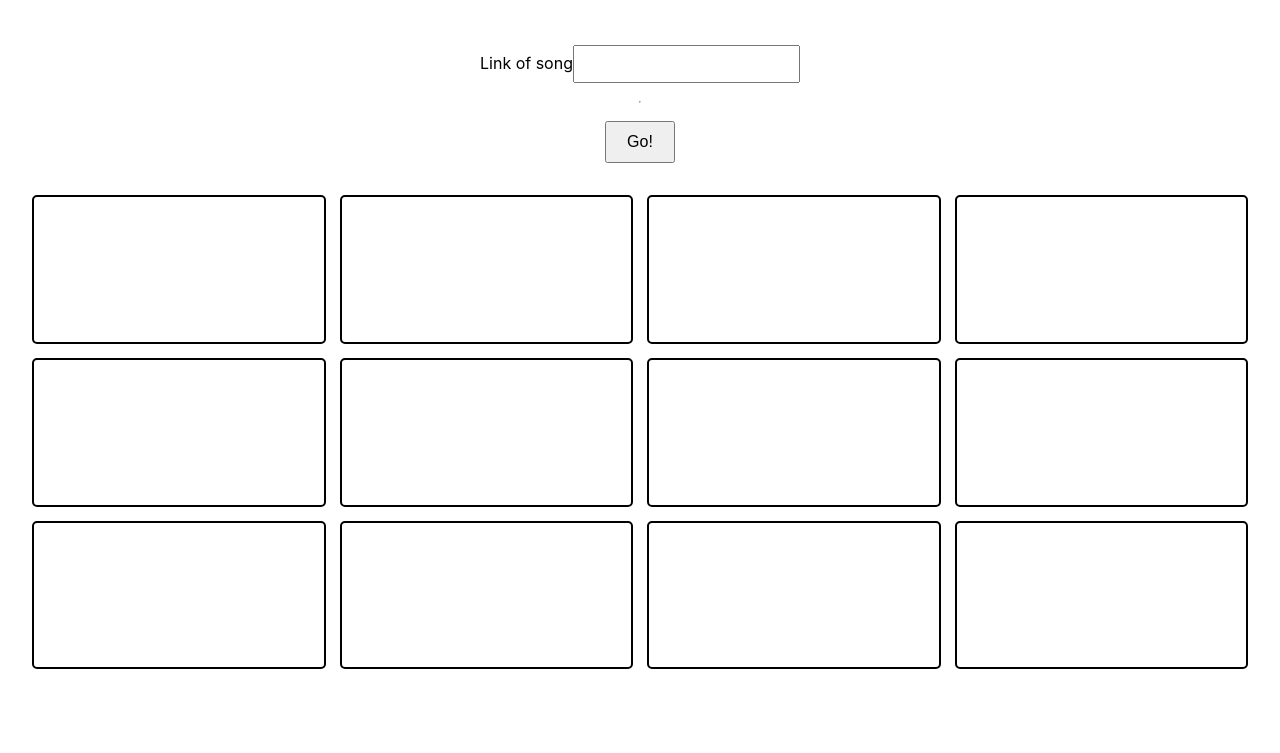
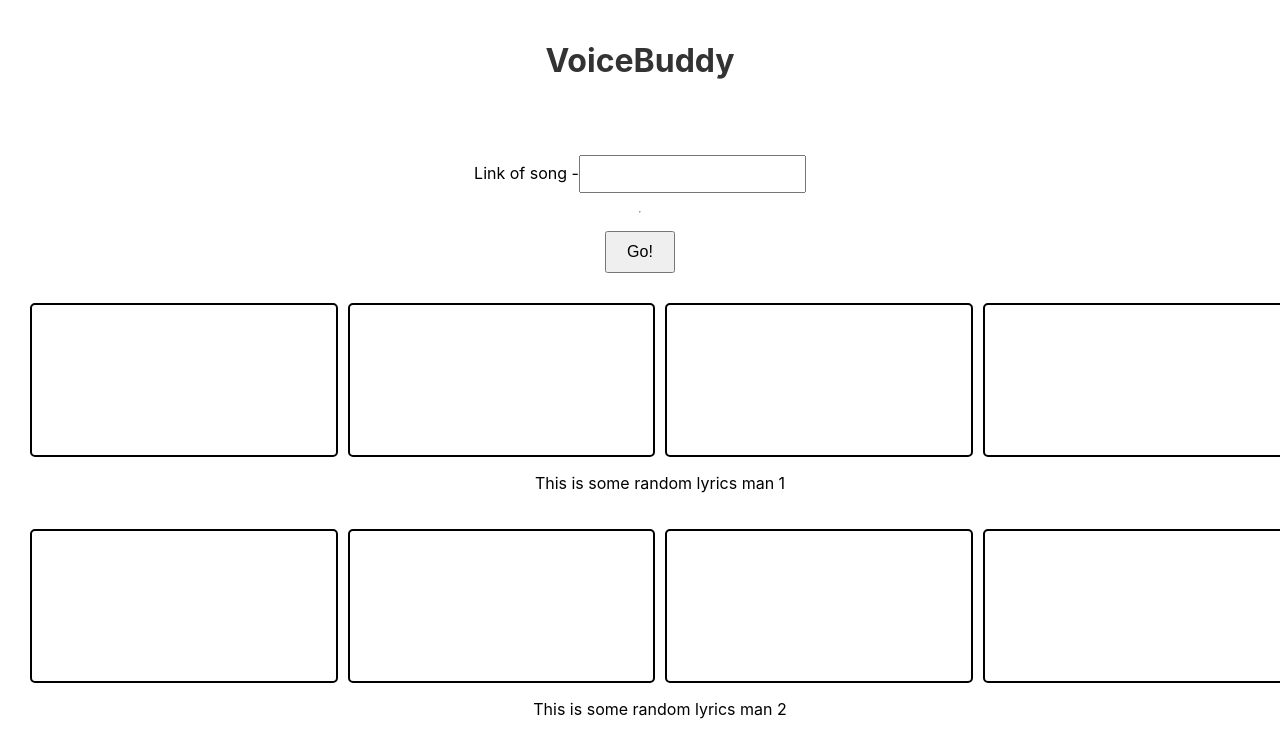
Before and after one commit to gracetownland/Hackcamp2024, a React (Create React App) app in the folder voice-buddy/: page / in a window 1280 px wide. Shown: the top 753 px of the page. Built offline with nearby package versions, Linux system fonts and the light colour scheme.

Commit message:
added text below rectangles

```diff
--- a/voice-buddy/src/App.js
+++ b/voice-buddy/src/App.js
@@ -8,7 +8,7 @@ export default function App() {
   return (
     <div className="app-container">
       <Form />
-      <RectangleGrid numRows={3} />
+      <RectangleGrid numRows={4} />
     </div>
   );
 }
--- a/voice-buddy/src/Components/Form.css
+++ b/voice-buddy/src/Components/Form.css
@@ -23,3 +23,10 @@ button {
   cursor: pointer;
   margin-top: 10px;
 }
+
+h1 {
+  text-align: center;
+  font-size: 2rem;
+  margin-bottom: 20px;
+  color: #333;
+}
--- a/voice-buddy/src/Components/Form.js
+++ b/voice-buddy/src/Components/Form.js
@@ -1,14 +1,18 @@
 import React from 'react';
 import './Form.css'; // Make sure this path is correct
+
 export default function Form() {
   return (
+    <>
+      <h1>VoiceBuddy</h1>
       <div className="form-container">
         <label>
-        Link of song
+          Link of song -
           <input name="firstName" />
         </label>
         <hr />
         <button type="submit">Go!</button>
       </div>
+    </>
   );
 }
--- a/voice-buddy/src/Components/RectangleGrid.css
+++ b/voice-buddy/src/Components/RectangleGrid.css
@@ -1,26 +1,32 @@
 .rectangle-grid {
   display: flex;
+  flex-direction: column;
+  width: 100vw;          /* Full width of the viewport */
+  margin: 0 auto;
+  gap: 20px;
+  padding: 0 10px;       /* Optional padding to avoid edges */
+  box-sizing: border-box; /* Include padding in width calculation */
+}
+
+.rectangle-row-container {
+  display: flex;
+  flex-direction: column;
+  align-items: center;
+  width: 100%;           /* Full width for each row container */
+}
+
+.rectangle-row {
+  display: flex;
+  justify-content: space-around;
+  gap: 10px;
   width: 100%;
-  gap: 10px;
-  padding: 0 10px;
-  box-sizing: border-box;
-  flex-wrap: wrap;
-  justify-content: space-around;
 }
 
 .rectangle {
-  flex: 1 1 calc(25% - 20px); /* Each rectangle takes up 25% width, minus gap space */
+  flex: 1 1 calc(25% - 20px); /* Each rectangle takes up 25% of row width, minus gap */
+  aspect-ratio: 2 / 1;        /* Ensures a 2:1 width-to-height ratio */
   background-color: transparent;
   border: 2px solid black;
   border-radius: 5px;
-  margin: 2px;
-  max-width: 100%;
-  position: relative;           /* Necessary for aspect ratio trick */
-  color: antiquewhite;
+  box-sizing: border-box;
 }
-
-.rectangle::before {
-  content: '';
-  display: block;
-  padding-top: 50%;            /* 50% of width, making height half of width */
-}
--- a/voice-buddy/src/Components/RectangleGrid.js
+++ b/voice-buddy/src/Components/RectangleGrid.js
@@ -3,12 +3,21 @@ import React from 'react';
 import './RectangleGrid.css';
 
 export default function RectangleGrid({ numRows }) {
-  const rectangles = Array.from({ length: numRows * 4 }); // Array with total number of rectangles (numRows * 4)
+  const rectangles = Array.from({ length: numRows * 4 }); // Total number of rectangles
 
   return (
     <div className="rectangle-grid">
-      {rectangles.map((_, index) => (
-        <div key={index} className="rectangle"></div>
+      {Array.from({ length: numRows }).map((_, rowIndex) => (
+        <div key={rowIndex} className="rectangle-row-container">
+          <div className="rectangle-row">
+            {/* Render four rectangles per row */}
+            {rectangles.slice(rowIndex * 4, rowIndex * 4 + 4).map((_, index) => (
+              <div key={index} className="rectangle"></div>
+            ))}
+          </div>
+          {/* Text under each row */}
+          <p className="row-text">This is some random lyrics man {rowIndex + 1}</p>
+        </div>
       ))}
     </div>
   );
```
Lines whose indentation alone changed are shown as unchanged.
